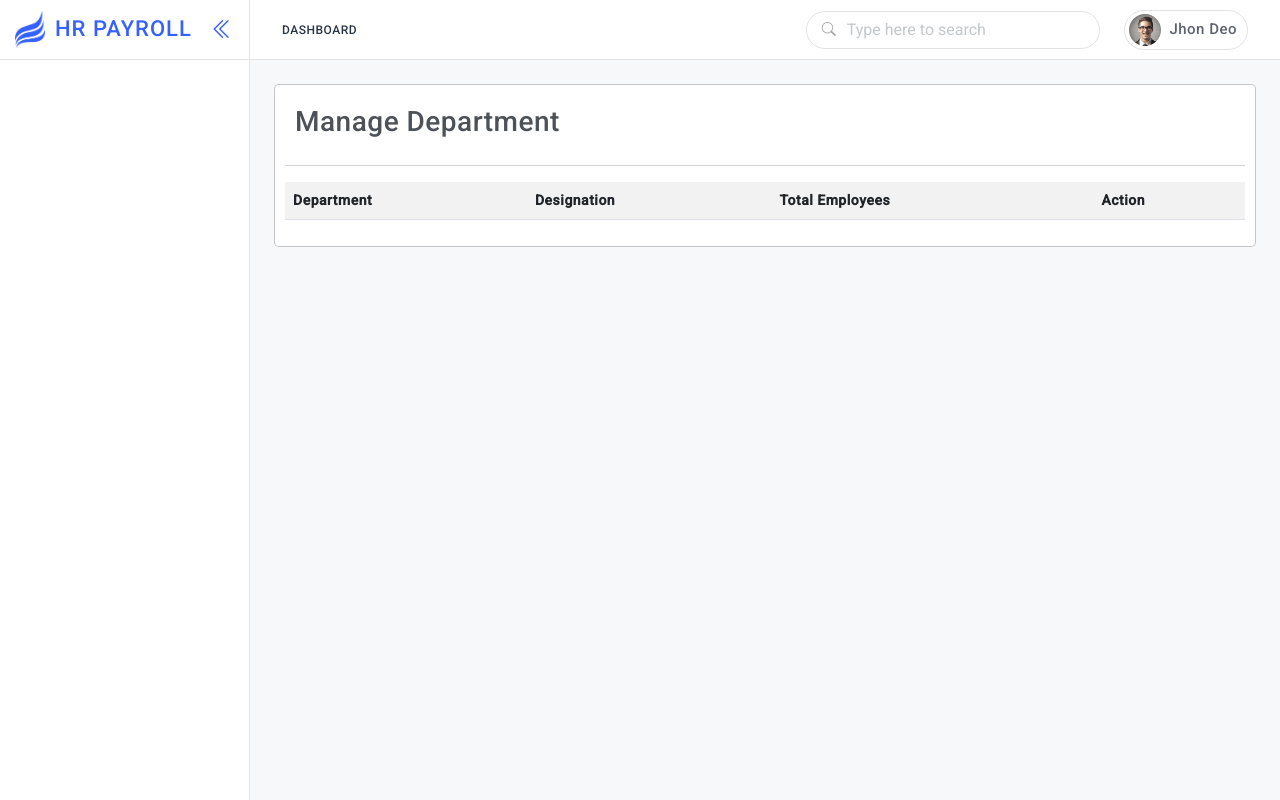
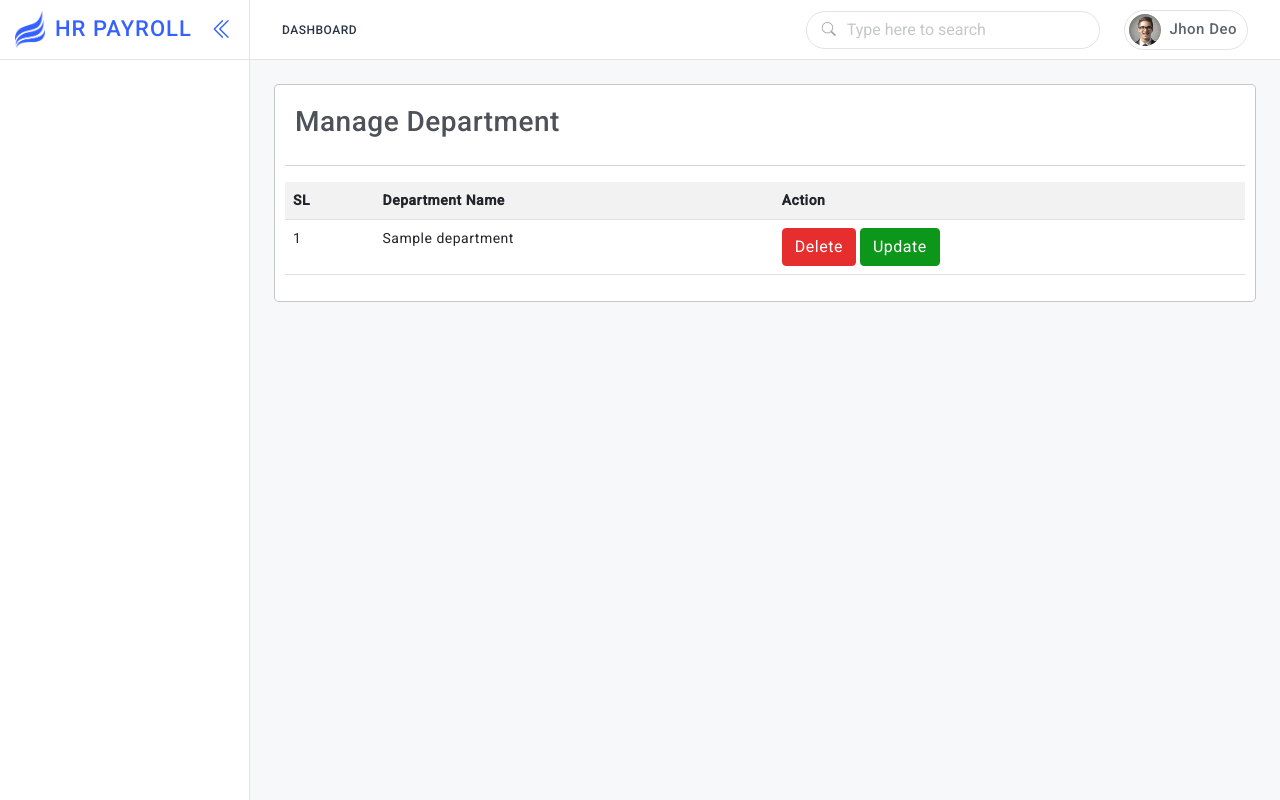
Before and after one commit to friends-team-isdb/HR_Payroll, a PHP site: page /departmentManage.php in a window 1280 px wide. Run offline with PHP 8.4, Linux system fonts and the light colour scheme; tables that the repository leaves empty hold one stand-in row (values such as "Sample post"); lists and menus that the app fills with data are empty; some libraries are stand-ins or nearby versions.

Commit message:
department manage done

```diff
--- a/departmentManage.php
+++ b/departmentManage.php
@@ -75,11 +75,27 @@
           <div class="col-md-12 col-sm-12">
             <table class="table table-striped">
               <tr>
-                <th>Department</th>
-                <th>Designation</th>
-                <th>Total Employees</th>
+                <th>SL</th>
+                <th>Department Name</th>
                 <th>Action</th>
               </tr>
+                <?php
+                include 'connect.php';
+                $n=1;
+                $sql = "SELECT * FROM department";
+                $query=mysqli_query($conn,$sql);
+                while($row=mysqli_fetch_array($query)){
+                ?>
+              <tr>
+                  <td><?php echo $n++ ?></td>
+                  <td><?php echo $row[1] ?></td>
+                  <td>
+                    <a class="btn btn-danger" href="delete.php?aid=<?php echo $row[0]?>">Delete</a>
+                    <a class="btn btn-success" href="update.php?aid=<?php echo $row[0]?>">Update</a>
+                  </td>
+              </tr>
+                <?php } ?>
+
 
             </table>
           </div>
```
